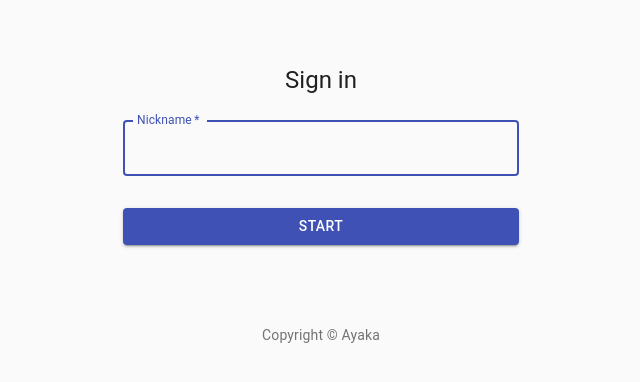
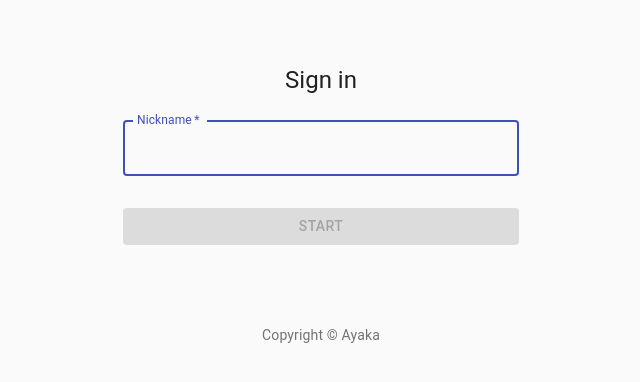
Before and after one commit to ayakamiyake7/chatapp, a React (Create React App) app: page / in a window 1280 px wide. Shown: the top 382 px of the page, without its empty margins (319-959 px from the left). Built offline with nearby package versions, Linux system fonts and the light colour scheme.

Commit message:
setName by clicking button

```diff
--- a/src/components/SignIn.js
+++ b/src/components/SignIn.js
@@ -1,4 +1,4 @@
-import React from "react";
+import React, { useState, useEffect } from "react";
 import Button from "@material-ui/core/Button";
 import CssBaseline from "@material-ui/core/CssBaseline";
 import TextField from "@material-ui/core/TextField";
@@ -46,6 +46,14 @@
 
 export default function SignIn({ setName }) {
   const classes = useStyles();
+  const [disabled, setDisabled] = useState(true);
+  const [string, setString] = useState("");
+  console.log(string);
+
+  useEffect(() => {
+    const disabled = string === "";
+    setDisabled(disabled);
+  }, [string]);
 
   return (
     <Container component="main" maxWidth="xs">
@@ -64,6 +72,7 @@
             label="Nickname"
             name="name"
             autoFocus
+            onChange={(e) => setString(e.target.value)}
           />
 
           <Button
@@ -72,6 +81,7 @@
             variant="contained"
             color="primary"
             className={classes.submit}
+            disabled={disabled}
           >
             Start
           </Button>
```
